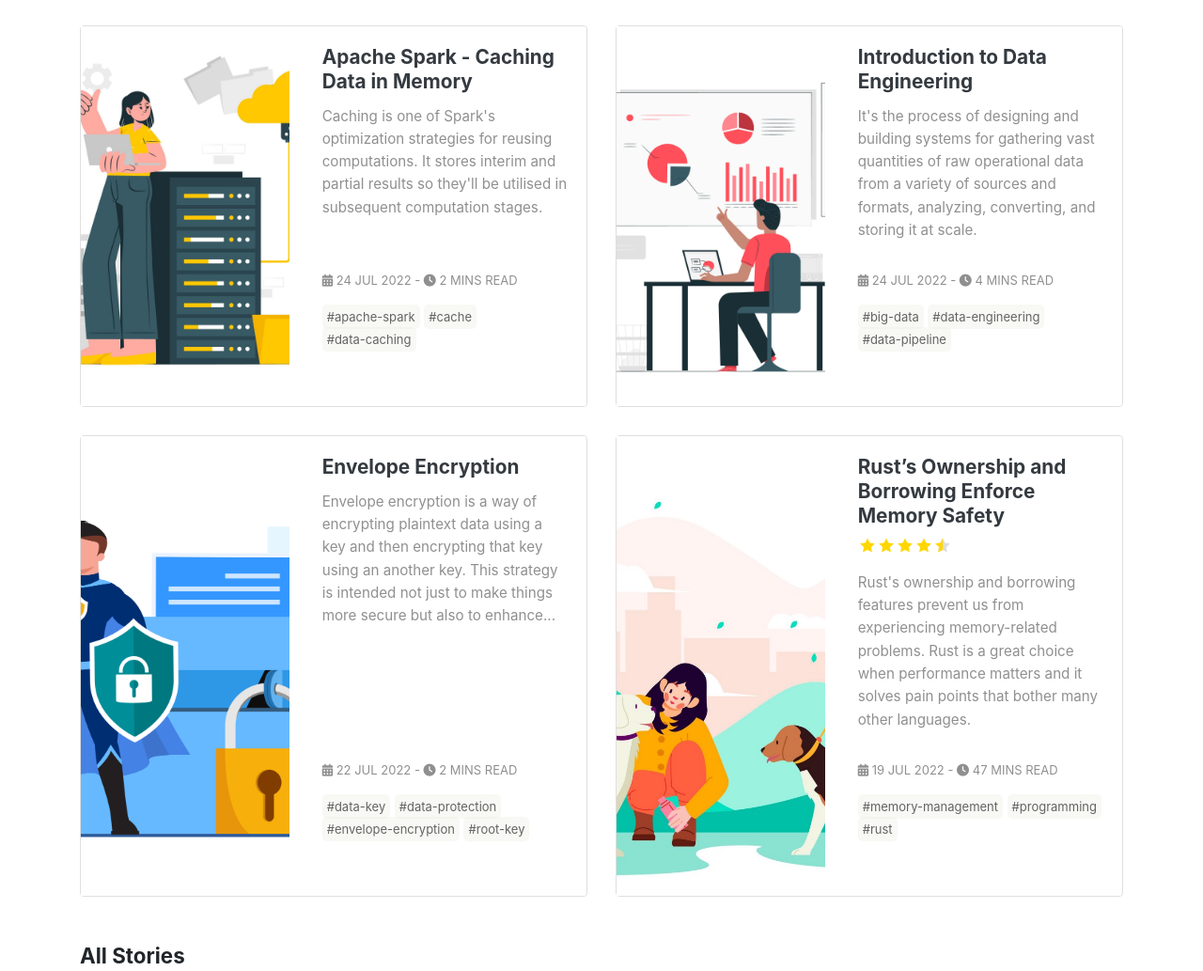
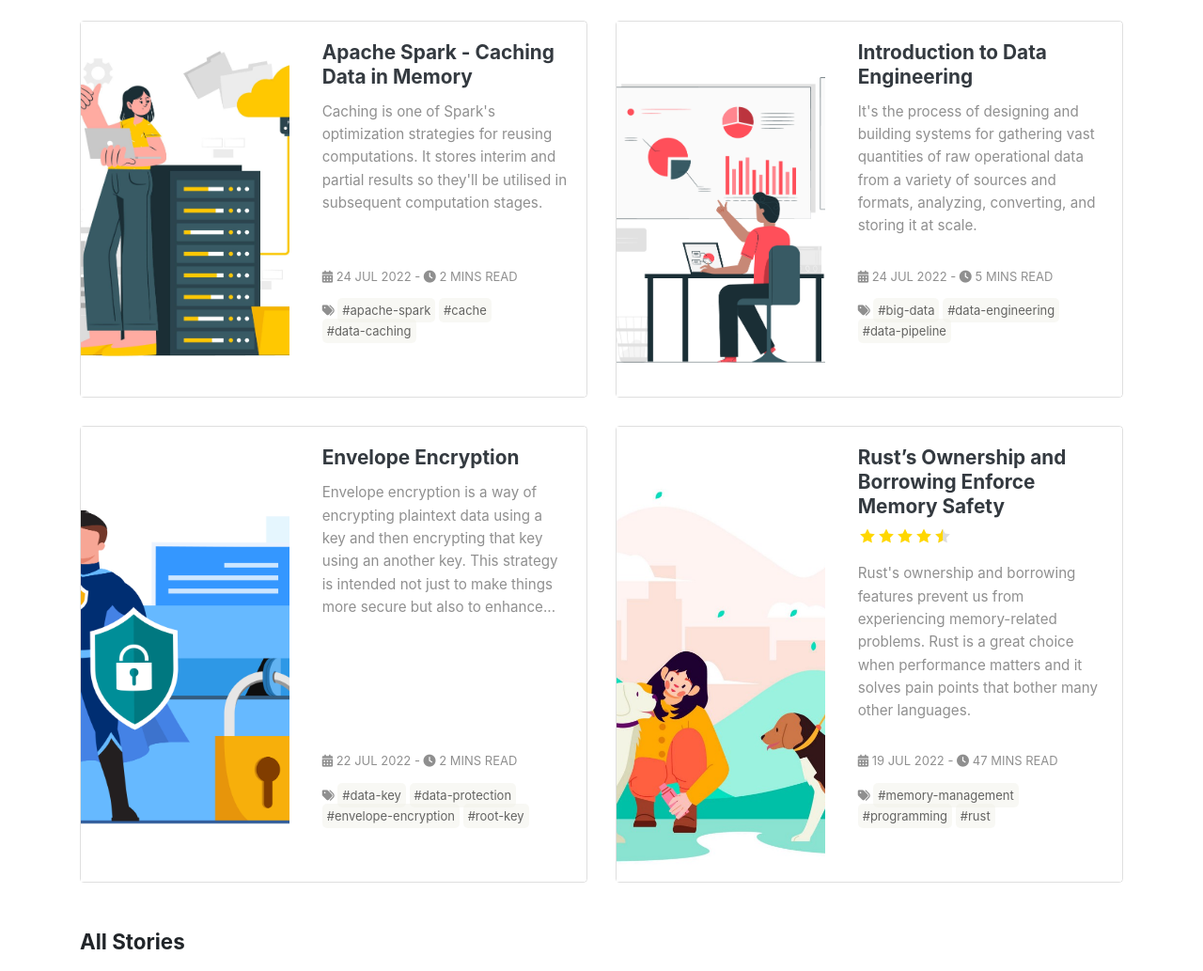
Before and after one commit to SenthilNayagan/senthilnayagan.github.io, a Jekyll site: the page built from index.html, in a window 1280 px wide and 1400 px high, scrolled down 255 px, cut to the strip 367-1400 px from the top of the window. Shown: the whole strip at 94% size. Built offline with Jekyll 4.4.1, drawn with Linux system fonts in a browser that asks for light colours; nearby versions of some CDN libraries; the list of posts is cut into pages by our own code.

Commit message:
Minor changed

```diff
--- a/_includes/featuredbox.html
+++ b/_includes/featuredbox.html
@@ -54,6 +54,7 @@
                             <!-- Post Tags -->
                             <div class="after-post-tags">
                                 <ul class="tags">
+                                    <i class="fa-solid fa-tags"></i>
                                     {% assign sortedTags = post.tags | sort %}
                                     {% for tag in sortedTags %}
                                     <li>
--- a/_includes/postbox.html
+++ b/_includes/postbox.html
@@ -51,6 +51,7 @@
             <!-- Post Tags -->
             <div class="after-post-tags">
                 <ul class="tags">
+                    <i class="fa-solid fa-tags"></i>
                     {% assign sortedTags = post.tags | sort %}
                     {% for tag in sortedTags %}
                     <li>
--- a/_posts/data-management/data-engineering/2022-07-24-introduction-to-data-engineering.markdown
+++ b/_posts/data-management/data-engineering/2022-07-24-introduction-to-data-engineering.markdown
@@ -21,7 +21,7 @@
 
 |![Data engineering activities](/assets/images/posts/data-engineering-activities.png)|
 |:-:|
-|<sub><sup>*Data engineering activities at a high level.*</sup></sub>|
+|<sub><sup>*Data engineering activities at a high level - By Author.*</sup></sub>|
 
 Let's explore each data engineering activity individually.
 
--- a/_posts/data-management/data-engineering/concepts/2022-07-31-reverse-etl.markdown
+++ b/_posts/data-management/data-engineering/concepts/2022-07-31-reverse-etl.markdown
@@ -2,7 +2,7 @@
 layout: post
 title:  "Reverse ETL"
 kicker: "Data Engineering"
-subtitle: "It's the process of designing and building systems for gathering vast quantities of raw operational data from a variety of sources and formats, analyzing, converting, and storing it at scale."
+subtitle: "Reverse ETL refers to the process of feeding processed data from a data warehouse or data lake back into business applications, such as Salesforce, for use in business operations and forecasting."
 image: assets/images/posts-cover-images/reverse-etl.jpg
 author: senthil
 published_on: 2022-07-31 00:00:00 +0530
--- a/assets/css/screen.css
+++ b/assets/css/screen.css
@@ -507,6 +507,8 @@
     padding-left: 0;
     margin: 0 0 3rem 0;
     text-transform: lowercase;
+    color: rgba(0, 0, 0, .44);
+    font-size: 13px;
 }
 
 ul.tags li {
```
Also changed, not shown: other parts of _posts/data-management/data-engineering/concepts/2022-07-31-reverse-etl.markdown (+1 -0 lines).
